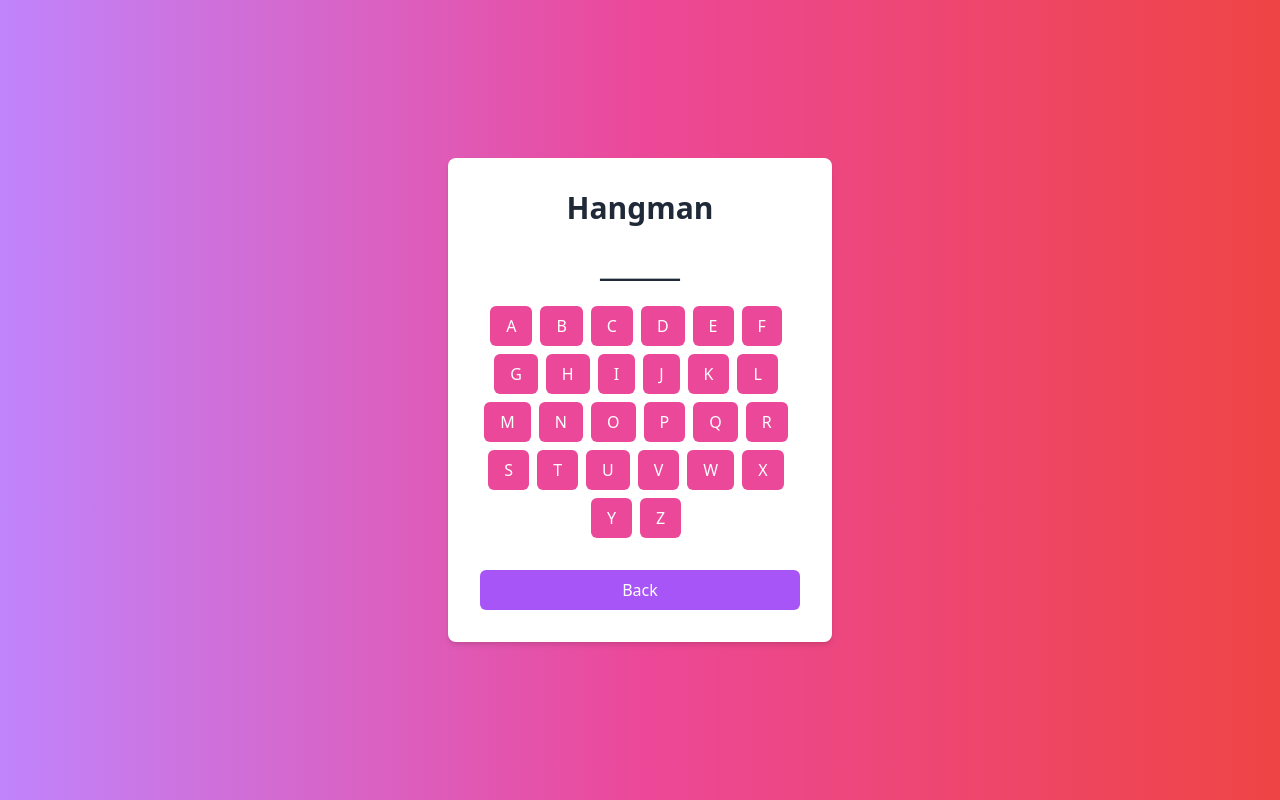
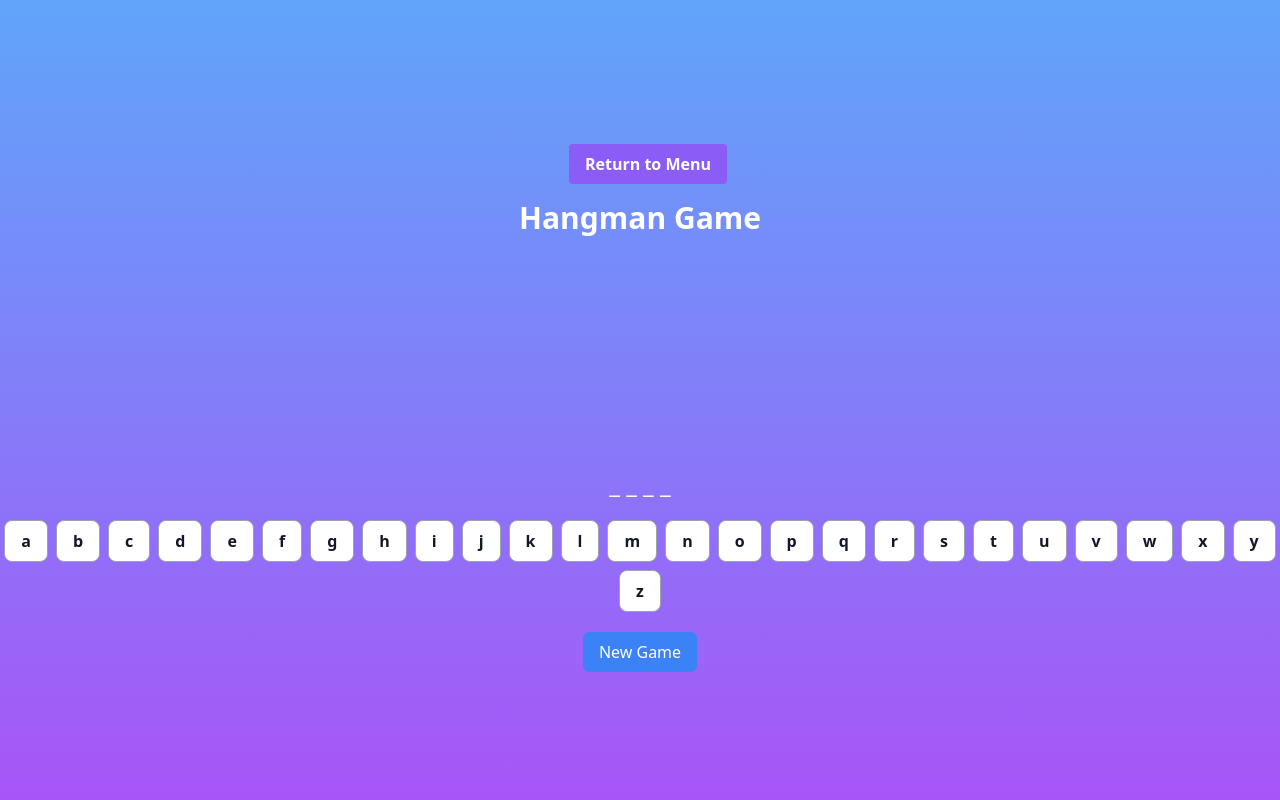
Before and after one commit to jati251/practice-nextjs, a Next.js app: page /game/hangman in a window 1280 px wide. Built offline with nearby package versions, Linux system fonts and the light colour scheme.

Commit message:
enhance: hangman for gen z

```diff
--- a/src/pages/game/hangman/index.tsx
+++ b/src/pages/game/hangman/index.tsx
@@ -1,68 +1,212 @@
-import React, { useState } from 'react';
-import { useRouter } from 'next/router';
+import { useRouter } from "next/router";
+import React, { useState, useEffect } from "react";
 
-const Hangman: React.FC = () => {
-  const [word, setWord] = useState<string>('hello');
-  const [guessedLetters, setGuessedLetters] = useState<string[]>([]);
-  const [incorrectGuesses, setIncorrectGuesses] = useState<number>(0);
+const HangmanGame = () => {
   const router = useRouter();
 
-  const handleGuess = (letter: string) => {
+  const words = [
+    "apple",
+    "banana",
+    "orange",
+    "grape",
+    "pineapple",
+    "mouse",
+    "cat",
+    "star",
+  ];
+  const randomIndex = Math.floor(Math.random() * words.length);
+  const [targetWord, setTargetWord] = useState<string>(words[randomIndex]);
+  const [guessedLetters, setGuessedLetters] = useState<string[]>([]);
+  const [attemptCount, setAttemptCount] = useState<number>(0);
+  const maxAttempts = 6;
+
+  useEffect(() => {
+    const handleKeyPress = (event: KeyboardEvent) => {
+      const keyPressed = event.key.toLowerCase();
+      if (
+        keyPressed >= "a" &&
+        keyPressed <= "z" &&
+        !guessedLetters.includes(keyPressed)
+      ) {
+        setGuessedLetters([...guessedLetters, keyPressed]);
+      }
+    };
+
+    window.addEventListener("keypress", handleKeyPress);
+
+    return () => {
+      window.removeEventListener("keypress", handleKeyPress);
+    };
+  }, [guessedLetters]);
+
+  const getHiddenWord = () => {
+    return targetWord
+      .split("")
+      .map((letter) => (guessedLetters.includes(letter) ? letter : "_"))
+      .join(" ");
+  };
+
+  const handleReset = () => {
+    const newIndex = Math.floor(Math.random() * words.length);
+    setTargetWord(words[newIndex]);
+    setGuessedLetters([]);
+    setAttemptCount(0);
+  };
+
+  const isGameWon = () => {
+    return targetWord
+      .split("")
+      .every((letter) => guessedLetters.includes(letter));
+  };
+
+  const renderHangman = () => {
+    const incorrectGuessCount = guessedLetters.filter(
+      (letter) => !targetWord.includes(letter)
+    ).length;
+    const hangmanParts = [
+      <line
+        key="1"
+        x1="10"
+        y1="70"
+        x2="40"
+        y2="70"
+        stroke="#2E2E2E"
+        strokeWidth="2"
+      />,
+      <line
+        key="2"
+        x1="25"
+        y1="70"
+        x2="25"
+        y2="10"
+        stroke="#2E2E2E"
+        strokeWidth="2"
+      />,
+      <line
+        key="3"
+        x1="25"
+        y1="10"
+        x2="50"
+        y2="10"
+        stroke="#2E2E2E"
+        strokeWidth="2"
+      />,
+      <line
+        key="4"
+        x1="50"
+        y1="10"
+        x2="50"
+        y2="20"
+        stroke="#2E2E2E"
+        strokeWidth="2"
+      />,
+      <circle key="5" cx="50" cy="25" r="5" fill="#2E2E2E" />,
+      <line
+        key="6"
+        x1="50"
+        y1="30"
+        x2="50"
+        y2="50"
+        stroke="#2E2E2E"
+        strokeWidth="2"
+      />,
+      <line
+        key="7"
+        x1="45"
+        y1="55"
+        x2="50"
+        y2="50"
+        stroke="#2E2E2E"
+        strokeWidth="2"
+      />,
+      <line
+        key="8"
+        x1="55"
+        y1="55"
+        x2="50"
+        y2="50"
+        stroke="#2E2E2E"
+        strokeWidth="2"
+      />,
+      <line
+        key="9"
+        x1="50"
+        y1="35"
+        x2="45"
+        y2="40"
+        stroke="#2E2E2E"
+        strokeWidth="2"
+      />,
+      <line
+        key="10"
+        x1="50"
+        y1="35"
+        x2="55"
+        y2="40"
+        stroke="#2E2E2E"
+        strokeWidth="2"
+      />,
+    ];
+    return hangmanParts.slice(0, incorrectGuessCount);
+  };
+
+  const handleLetterClick = (letter: string) => {
     if (!guessedLetters.includes(letter)) {
-      if (!word.includes(letter)) {
-        setIncorrectGuesses(incorrectGuesses + 1);
-      }
       setGuessedLetters([...guessedLetters, letter]);
     }
   };
 
-  const maskedWord = word.replace(
-    new RegExp(`[^${guessedLetters.join('')}]`, 'g'),
-    '_'
-  );
-
-  const isGameOver = incorrectGuesses >= 6 || maskedWord === word;
-
-  const handleBack = () => {
-    router.push('/');
+  const renderAlphabet = () => {
+    const alphabet = "abcdefghijklmnopqrstuvwxyz".split("");
+    return alphabet.map((letter, index) => (
+      <button
+        key={index}
+        className={`px-4 py-2 m-1 border border-gray-400 rounded-lg text-gray-900 font-bold hover:bg-gray-200 transition duration-300 ${
+          guessedLetters.includes(letter)
+            ? "bg-gray-200 cursor-not-allowed"
+            : "bg-white"
+        }`}
+        onClick={() => handleLetterClick(letter)}
+        disabled={guessedLetters.includes(letter) || isGameWon()}
+      >
+        {letter}
+      </button>
+    ));
   };
 
   return (
-    <div className="min-h-screen flex flex-col items-center justify-center bg-gradient-to-r from-purple-400 via-pink-500 to-red-500">
-      <div className="bg-white p-8 rounded-lg shadow-md w-full sm:w-96">
-        <h1 className="text-3xl font-bold text-center mb-4 text-gray-800">Hangman</h1>
-        <div className="text-4xl text-center mb-6 text-gray-800">{maskedWord}</div>
-        {!isGameOver && (
-          <div className="flex flex-wrap justify-center mb-6">
-            {Array.from({ length: 26 }, (_, index) => {
-              const letter = String.fromCharCode('A'.charCodeAt(0) + index);
-              return (
+    <div className="min-h-screen flex flex-col items-center justify-center bg-gradient-to-b from-blue-400 to-purple-500 text-white">
       <button
-                  key={index}
-                  className="bg-pink-500 text-white py-2 px-4 rounded-md mr-2 mb-2 hover:bg-pink-600 focus:outline-none focus:ring-2 focus:ring-pink-600"
-                  onClick={() => handleGuess(letter)}
-                  disabled={guessedLetters.includes(letter)}
+        className="mt-4 ml-4 bg-violet-500 mb-4 hover:bg-purple-700 text-white font-bold py-2 px-4 rounded"
+        onClick={() => router.push("/")}
       >
-                  {letter}
+        Return to Menu
       </button>
-              );
-            })}
+      <h1 className="text-3xl font-bold mb-4">Hangman Game</h1>
+      <svg viewBox="0 0 60 80" width="200" height="200" className="mb-4">
+        {renderHangman()}
+      </svg>
+      <div className="text-2xl mb-4">{getHiddenWord()}</div>
+      <div className="flex flex-wrap justify-center">{renderAlphabet()}</div>
+      {isGameWon() && (
+        <div className="text-green-600 font-bold mt-4">
+          {`Congratulations! You guessed the word "${targetWord}"!`}
         </div>
       )}
-        {isGameOver && (
-          <div className="text-xl font-semibold text-center text-gray-800 mb-4">
-            {maskedWord === word ? 'Congratulations, you win!' : 'Sorry, you lose!'}
+      {attemptCount >= maxAttempts && !isGameWon() && (
+        <div className="text-red-600 font-bold mt-4">
+          {`Sorry, you've run out of attempts. The word was "${targetWord}"`}
         </div>
       )}
       <button
-          className="bg-purple-500 text-white py-2 px-4 rounded-md hover:bg-gray-600 focus:outline-none focus:ring-2 focus:ring-gray-600 w-full"
-          onClick={handleBack}
+        className="bg-blue-500 text-white px-4 py-2 rounded-md mt-4 hover:bg-blue-600 transition duration-300"
+        onClick={handleReset}
+        disabled={isGameWon() || attemptCount >= maxAttempts}
       >
-          Back
+        New Game
       </button>
-      </div>
     </div>
   );
 };
 
-export default Hangman;
+export default HangmanGame;
```
Lines whose indentation alone changed are shown as unchanged.
